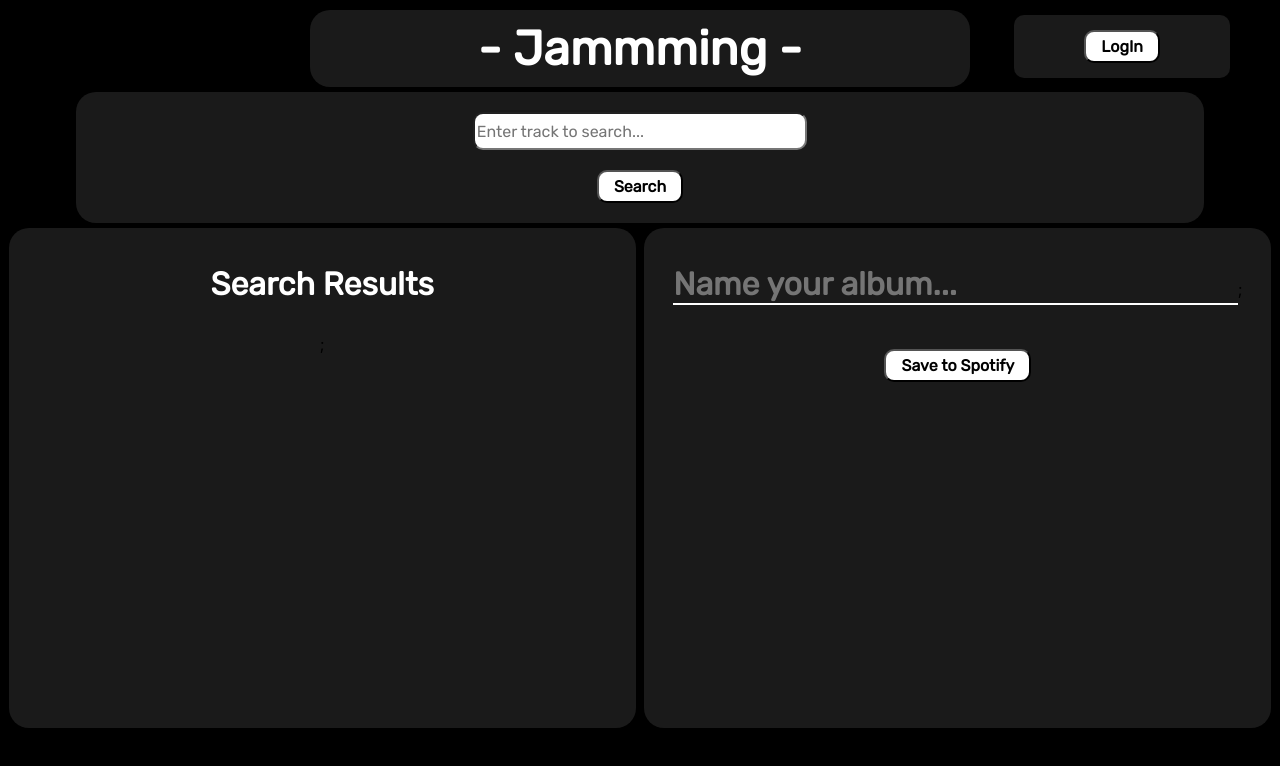
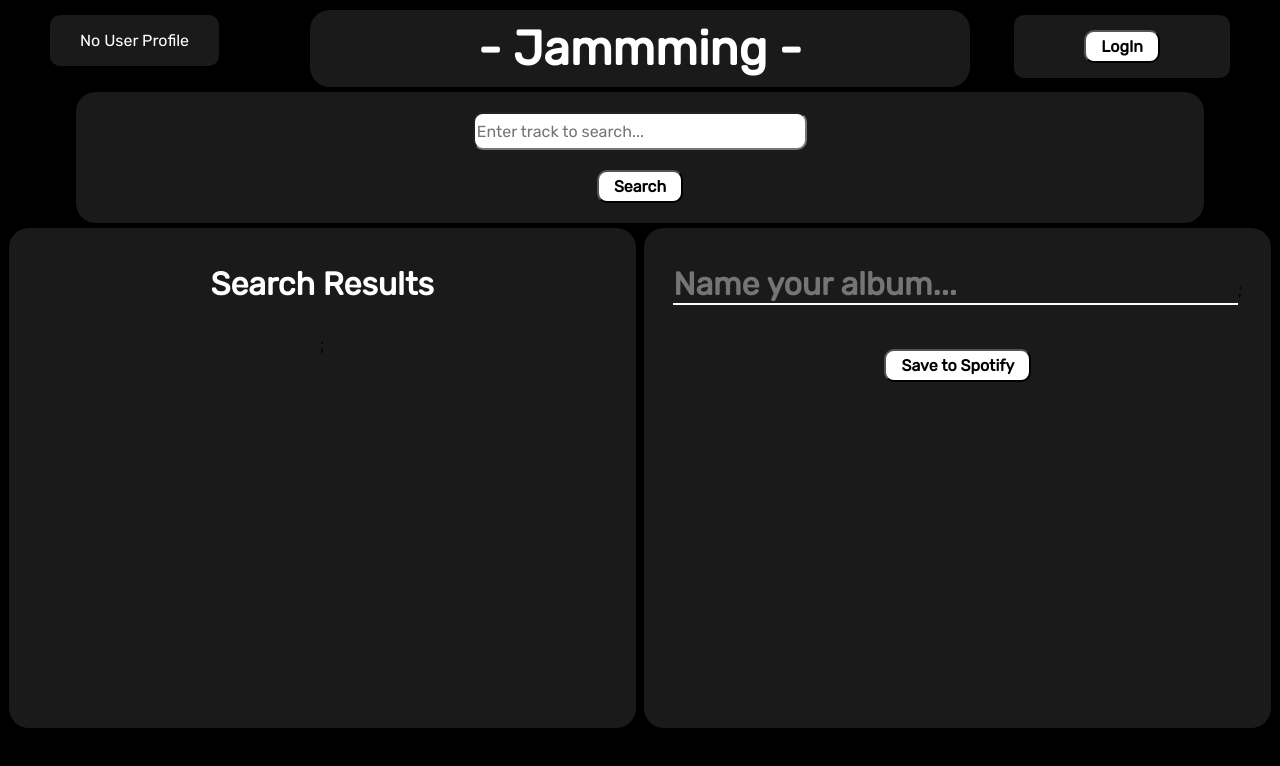
Before and after one commit to tommygee63/jammming, a React (Create React App) app: page / in a window 1280 px wide. Shown: the top 766 px of the page. Built offline with nearby package versions, Linux system fonts and the light colour scheme; a web font is replaced by a local one.

Commit message:
impliment profile feature

```diff
--- a/src/App/App.css
+++ b/src/App/App.css
@@ -38,6 +38,23 @@ h1 {
     background-color: white;
 }
 
+.profile {
+    background-color: rgb(26, 26, 26);
+    color: white;
+    text-align: center;
+    border-radius: 10px;
+    position: absolute;
+    top: 15px;
+    left: 50px;
+    display: flex;
+}
+.profile p {
+    padding: 0 30px;
+    font-family: Rubik;
+    justify-content: center;
+    align-items: center;
+}
+
 .container {
     display: flex;
     justify-content: space-evenly;
--- a/src/App/App.js
+++ b/src/App/App.js
@@ -1,7 +1,7 @@
 
 import './App.css';
 import Searchbar from '../Searchbar/Searchbar';
-import {useState} from 'react';
+import {useState, useEffect} from 'react';
 import Searchresults from '../Searchresults/Searchresults';
 import Playlist from '../Playlist/Playlist';
 
@@ -59,8 +59,23 @@ function App() {
     }
   }
 
+    //collects user info from Spotify and display users name
+  const [profile, setProfile] = useState('')
 
-  // gets and displays tracks
+  useEffect(() => {
+    if (accessToken) {
+      fetch('https://api.spotify.com/v1/me', {
+        headers: {Authorization: `Bearer ${accessToken}`}
+      }).then((response) => {
+        return response.json()
+      }).then((jsonResponse) => {
+        setProfile(jsonResponse)
+      })
+    }
+  }, [accessToken])
+
+
+     // gets and displays tracks
   async function getTracks() {
     try {
       await fetch(`https://api.spotify.com/v1/search?q=${search}&type=track`, {
@@ -94,6 +109,9 @@ function App() {
     <div className='logInButton'>
       {!accessToken && <button onClick={handleClick}>LogIn</button> || <p>Spotify connected</p>}
     </div>
+    <div className='profile'>
+      {!profile && <p>No User Profile</p> || <p>{profile.display_name}<br/>Subscription: {profile.product}</p>}
+    </div>
     <Searchbar setSearch={setSearch} getTracks={getTracks}/>
     <div className='container'>
     <Searchresults tracks={tracks} addToPlaylist={setPlaylist}/>
```
